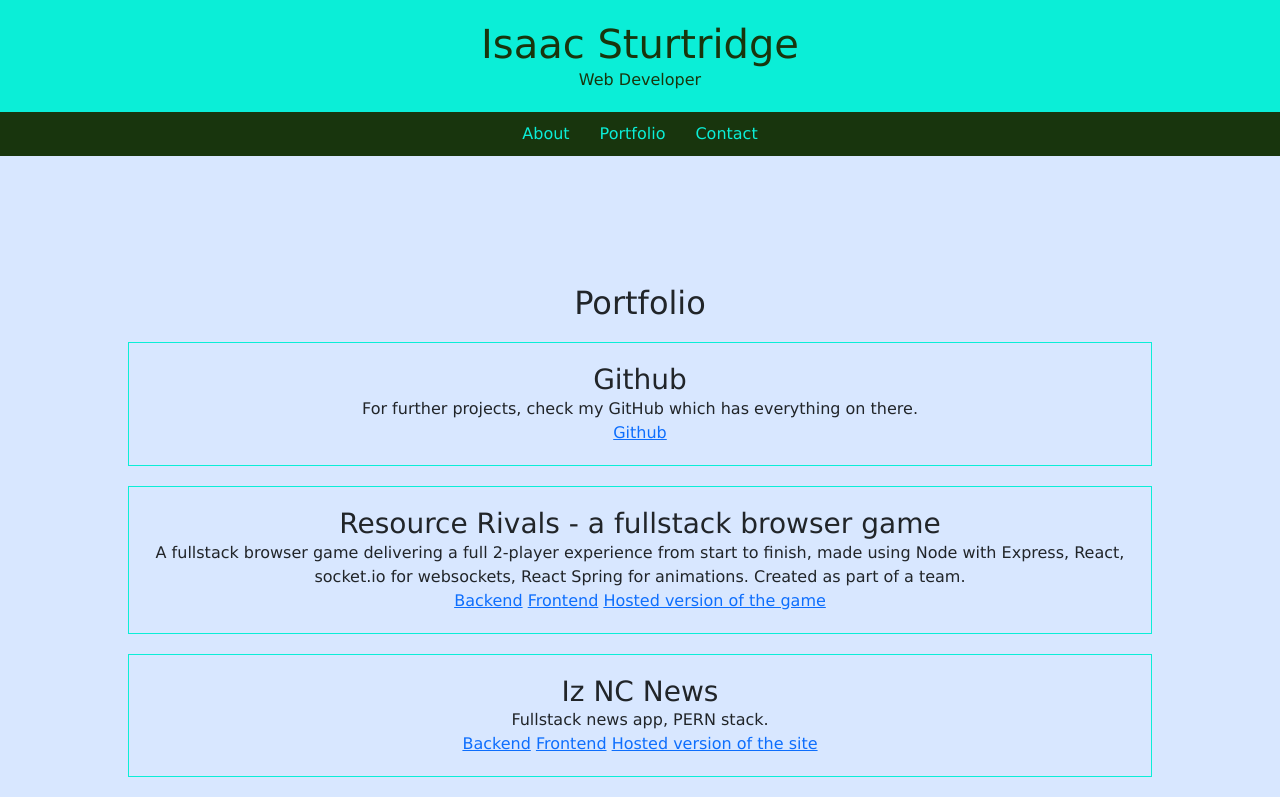
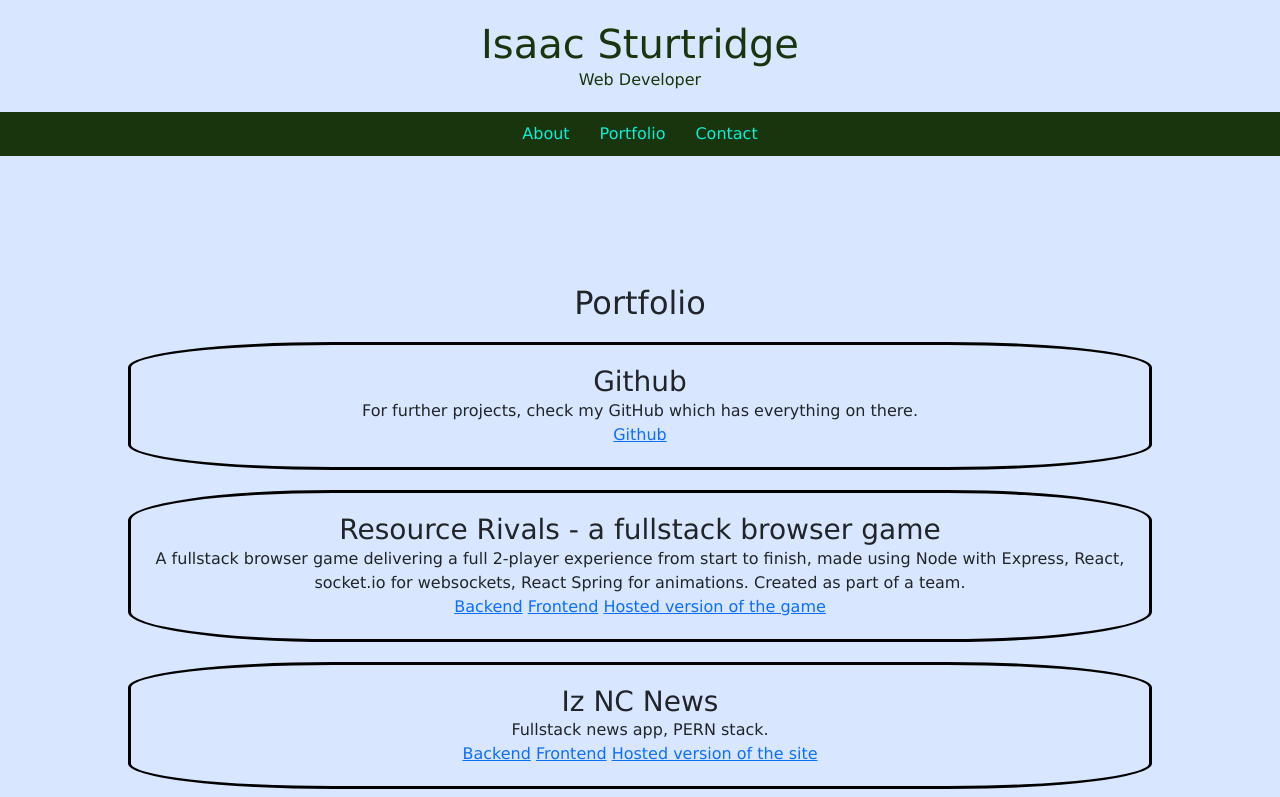
Before and after one commit to Isaac-Sturtridge/Isaac-Sturtridge.github.io, a plain HTML site: page index.html in a window 1280 px wide. Both pictures are taken after a click on the link "Portfolio". Shown: the top 797 px of the page. Drawn offline with nearby package versions, Linux system fonts and the light colour scheme.

Commit message:
styling changes

```diff
--- a/index.html
+++ b/index.html
@@ -80,7 +80,7 @@
     </section>
     <section class="section" id="contact">
             <h2>Contact Me</h2>
-            <p>You can reach me at eyes330@yahoo.co.uk to discuss any development needs you may have</p>
+            <p>You can reach me at isaac.sturtridge@gmail.com to discuss any development needs you may have</p>
     </section>
     <footer>
         <p>&copy; 2023 Isaac Sturtridge. All rights reserved.</p>
--- a/style.css
+++ b/style.css
@@ -16,7 +16,7 @@ body {
 header {
     text-align: center;
     color: #18350d;
-    background-color: #0beed7;
+    background-color: #d8e7ff;
     padding: 20px 0;
 }
 
@@ -46,7 +46,8 @@ nav a {
 
 /* project */
 .project {
-    border: 1px solid #0beed7;
+    border: 0.2rem solid black;
+    border-radius: 20%;
     padding: 20px;
     margin: 20px 0;
 }
```
